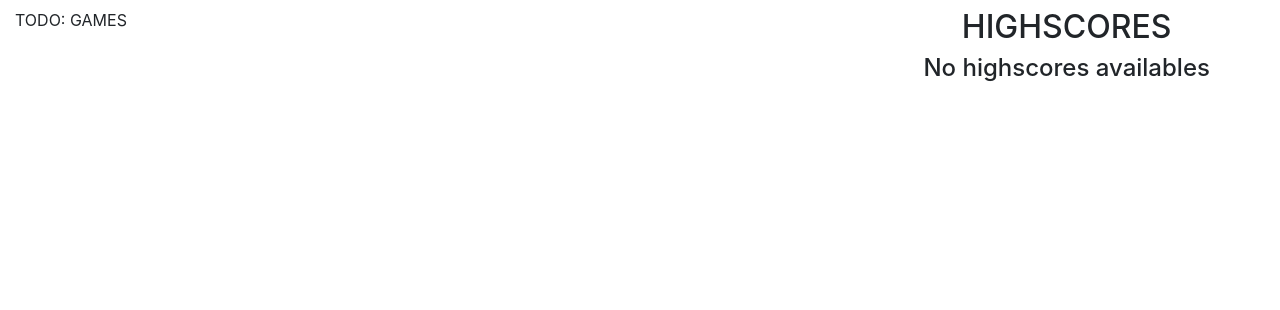
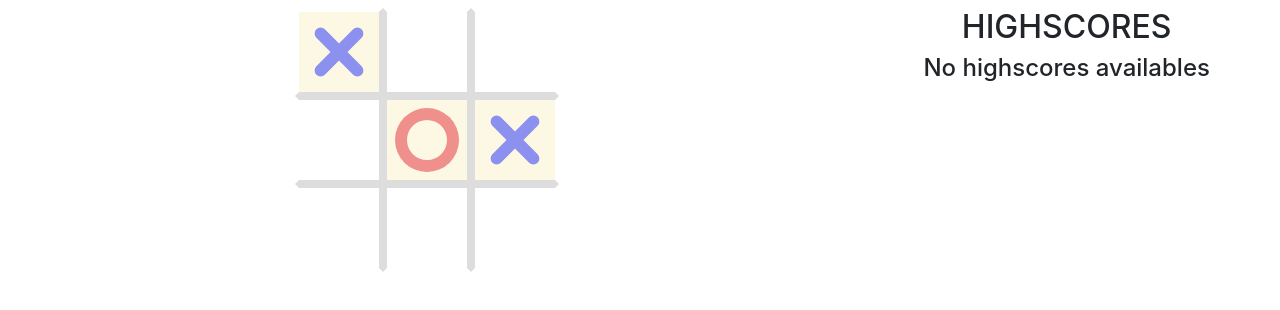
Before and after one commit to llicheri/tic-tac-toe, an Angular app: page /game in a window 1280 px wide. Shown: the top 310 px of the page. Built offline with nearby package versions, Linux system fonts and the light colour scheme.

Commit message:
drawn tic tac toe board

```diff
--- a/src/app/game/game.component.css
+++ b/src/app/game/game.component.css
@@ -0,0 +1,158 @@
+/* Style */
+form {
+  display: flex;
+  flex-direction: column;
+  width: 100%;
+  height: 100%;
+}
+
+.title {
+  flex: 1 1 auto;
+  display: flex;
+  align-items: center;
+  justify-content: center;
+  color: #999;
+}
+
+.board {
+  flex: 1 1 auto;
+  display: grid;
+  grid-template: repeat(3, min-content) / repeat(3, min-content);
+  justify-content: center;
+  align-content: center;
+}
+
+.cell {
+  position: relative;
+  width: 88px;
+  height: 88px;
+  border: solid 4px #ddd;
+}
+
+.cell--1,
+.cell--2,
+.cell--3 {
+  border-top-color: transparent;
+}
+
+.cell--1,
+.cell--4,
+.cell--7 {
+  border-left-color: transparent;
+}
+
+.cell--3,
+.cell--6,
+.cell--9 {
+  border-right-color: transparent;
+}
+
+.cell--7,
+.cell--8,
+.cell--9 {
+  border-bottom-color: transparent;
+}
+
+.label {
+  position: absolute;
+  width: 100%;
+  height: 100%;
+  cursor: pointer;
+  visibility: hidden;
+}
+
+.label::before {
+  content: "";
+  position: absolute;
+  left: 50%;
+  top: 50%;
+  width: 80%;
+  height: 12px;
+  border-radius: 6px;
+  background: #f4f4f4;
+  transform-origin: center;
+  transform: translate(-50%, -50%) rotate(45deg);
+  opacity: 0;
+  transition: opacity 0.2s;
+}
+
+.label::after {
+  content: "";
+  position: absolute;
+  left: 50%;
+  top: 50%;
+  width: 80%;
+  height: 12px;
+  border-radius: 6px;
+  background: #f4f4f4;
+  transform-origin: center;
+  transform: translate(-50%, -50%) rotate(-45deg);
+  opacity: 0;
+  transition: opacity 0.2s;
+}
+
+.label:hover::before {
+  opacity: 1;
+}
+
+.label:hover::after {
+  opacity: 1;
+}
+
+.mark {
+  position: absolute;
+  width: 100%;
+  height: 100%;
+  z-index: 1;
+  display: none;
+  animation: mark-entrance 0.2s cubic-bezier(0, 0.8, 0.2, 1.2) both;
+}
+
+@keyframes mark-entrance {
+  from {
+    opacity: 0;
+    transform: scale(0) rotate(-15deg);
+  }
+}
+
+.mark--o {
+  animation-delay: 0.2s;
+}
+
+.mark--o::before {
+  content: "";
+  position: absolute;
+  left: 50%;
+  top: 50%;
+  width: 80%;
+  height: 80%;
+  border-radius: 50%;
+  box-shadow: inset 0 0 0 12px #ef908c;
+  transform: translate(-50%, -50%);
+}
+
+.mark--x::before {
+  content: "";
+  position: absolute;
+  left: 50%;
+  top: 50%;
+  width: 80%;
+  height: 12px;
+  border-radius: 6px;
+  background: #8c90ef;
+  transform-origin: center;
+  transform: translate(-50%, -50%) rotate(45deg);
+}
+
+.mark--x::after {
+  content: "";
+  position: absolute;
+  left: 50%;
+  top: 50%;
+  width: 80%;
+  height: 12px;
+  border-radius: 6px;
+  background: #8c90ef;
+  transform-origin: center;
+  transform: translate(-50%, -50%) rotate(-45deg);
+}
--- a/src/app/game/game.component.html
+++ b/src/app/game/game.component.html
@@ -3,7 +3,100 @@
 </h1>
 <div class="row">
   <div class="col-8">
-    TODO: GAMES
+    <form>
+      <div class="board">
+        <div class="cell cell--1">
+          <div
+            class="mark"
+            [ngClass]="{
+              'mark--x': game[0] === 'X',
+              'mark--o': game[0] === 'O'
+            }"
+            [ngStyle]="{ display: game[0] ? 'block' : '' }"
+          ></div>
+        </div>
+        <div class="cell cell--2">
+          <div
+            class="mark"
+            [ngClass]="{
+              'mark--x': game[1] === 'X',
+              'mark--o': game[1] === 'O'
+            }"
+            [ngStyle]="{ display: game[1] ? 'block' : '' }"
+          ></div>
+        </div>
+        <div class="cell cell--3">
+          <div
+            class="mark"
+            [ngClass]="{
+              'mark--x': game[2] === 'X',
+              'mark--o': game[2] === 'O'
+            }"
+            [ngStyle]="{ display: game[2] ? 'block' : '' }"
+          ></div>
+        </div>
+        <div class="cell cell--4">
+          <div
+            class="mark"
+            [ngClass]="{
+              'mark--x': game[3] === 'X',
+              'mark--o': game[3] === 'O'
+            }"
+            [ngStyle]="{ display: game[3] ? 'block' : '' }"
+          ></div>
+        </div>
+        <div class="cell cell--5">
+          <div
+            class="mark"
+            [ngClass]="{
+              'mark--x': game[4] === 'X',
+              'mark--o': game[4] === 'O'
+            }"
+            [ngStyle]="{ display: game[4] ? 'block' : '' }"
+          ></div>
+        </div>
+        <div class="cell cell--6">
+          <div
+            class="mark"
+            [ngClass]="{
+              'mark--x': game[5] === 'X',
+              'mark--o': game[5] === 'O'
+            }"
+            [ngStyle]="{ display: game[5] ? 'block' : '' }"
+          ></div>
+        </div>
+        <div class="cell cell--7">
+          <div
+            class="mark"
+            [ngClass]="{
+              'mark--x': game[6] === 'X',
+              'mark--o': game[6] === 'O'
+            }"
+            [ngStyle]="{ display: game[6] ? 'block' : '' }"
+          ></div>
+        </div>
+        <div class="cell cell--8">
+          <div
+            class="mark"
+            [ngClass]="{
+              'mark--x': game[7] === 'X',
+              'mark--o': game[7] === 'O'
+            }"
+            [ngStyle]="{ display: game[7] ? 'block' : '' }"
+          ></div>
+        </div>
+        <div class="cell cell--9">
+          <div
+            class="mark"
+            [ngClass]="{
+              'mark--x': game[8] === 'X',
+              'mark--o': game[8] === 'O'
+            }"
+            [ngStyle]="{ display: game[8] ? 'block' : '' }"
+          ></div>
+        </div>
+      </div>
+    </form>
   </div>
   <div class="col-4">
     <app-highscores></app-highscores>
--- a/src/app/game/game.component.ts
+++ b/src/app/game/game.component.ts
@@ -7,15 +7,16 @@ import { Component, OnInit } from "@angular/core";
   styleUrls: ["./game.component.css"]
 })
 export class GameComponent implements OnInit {
-  private _startTime: Date;
+  game: any[] = ["X", "", "", "", "O", "X", "", "", ""];
+  // crono
   crono: string = "00:00";
+  // semaphore to render crono
   viewCrono = false;
 
   constructor(private gameService: GameService) {}
 
   ngOnInit() {
-    this._startTime = this.gameService.startTime;
-    if (this._startTime) {
+    if (this.gameService.startTime) {
       this.startCrono();
       this.viewCrono = true;
     }
@@ -24,7 +25,7 @@ export class GameComponent implements OnInit {
   startCrono(): void {
     setInterval(() => {
       const now = new Date().getTime();
-      const duration = now - this._startTime.getTime(); // milliseconds
+      const duration = now - this.gameService.startTime.getTime(); // milliseconds
       let seconds: any = Math.floor((duration / 1000) % 60);
       let minutes: any = Math.floor((duration / (1000 * 60)) % 60);
 
```
